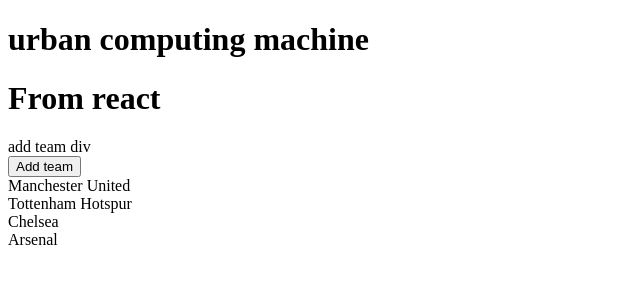
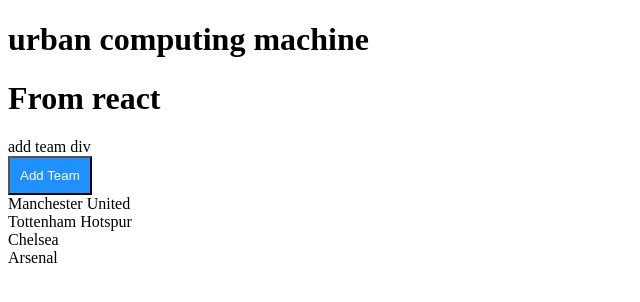
Before and after one commit to SanjayLavingia/urban-computing-machine, a React app: page / in a window 1280 px wide. Shown: the top 302 px of the page, without its empty margins (0-640 px from the left). Built offline with nearby package versions, Linux system fonts and the light colour scheme.

Commit message:
blue button

```diff
--- a/client/App.jsx
+++ b/client/App.jsx
@@ -16,8 +16,7 @@
       <div>
         <h1>From react</h1>
         <AddTeam handleClick={this.handleClick}/>
-        <button onClick={this.handleClick}>Add team</button>
-        </div>
+      </div>
         <TeamThread />
       </div>
     )
--- a/client/components/AddTeam.jsx
+++ b/client/components/AddTeam.jsx
@@ -3,19 +3,32 @@
 // import Dropdown from 'react-bootstrap/Dropdown'
 
 function AddTeam(props) {
+  const mystyle = {
+    color: "white",
+    backgroundColor: "DodgerBlue",
+    padding: "10px",
+    fontFamily: "Arial"
+  };
   return <div>
-    {/* <Dropdown>
-  <Dropdown.Toggle variant="success" id="dropdown-basic">
-    Dropdown Button
-  </Dropdown.Toggle>
-
-  <Dropdown.Menu>
-   <div><Dropdown.Item href="#/action-1">Action</Dropdown.Item></div>
-    <div><Dropdown.Item href="#/action-2">Another action</Dropdown.Item></div>
-    <div><Dropdown.Item href="#/action-3">Something else</Dropdown.Item></div>
-  </Dropdown.Menu>
-</Dropdown> */}
-add team div </div>
+   add team div
+   <div>
+     <button style={mystyle} onClick={props.handleClick}>Add Team</button>
+   </div>
+   </div>
 }
 
 export default AddTeam;
+
+
+
+//  {/* <Dropdown>
+//   <Dropdown.Toggle variant="success" id="dropdown-basic">
+//     Dropdown Button
+//   </Dropdown.Toggle>
+
+//   <Dropdown.Menu>
+//    <div><Dropdown.Item href="#/action-1">Action</Dropdown.Item></div>
+//     <div><Dropdown.Item href="#/action-2">Another action</Dropdown.Item></div>
+//     <div><Dropdown.Item href="#/action-3">Something else</Dropdown.Item></div>
+//   </Dropdown.Menu>
+// </Dropdown> */}
```
